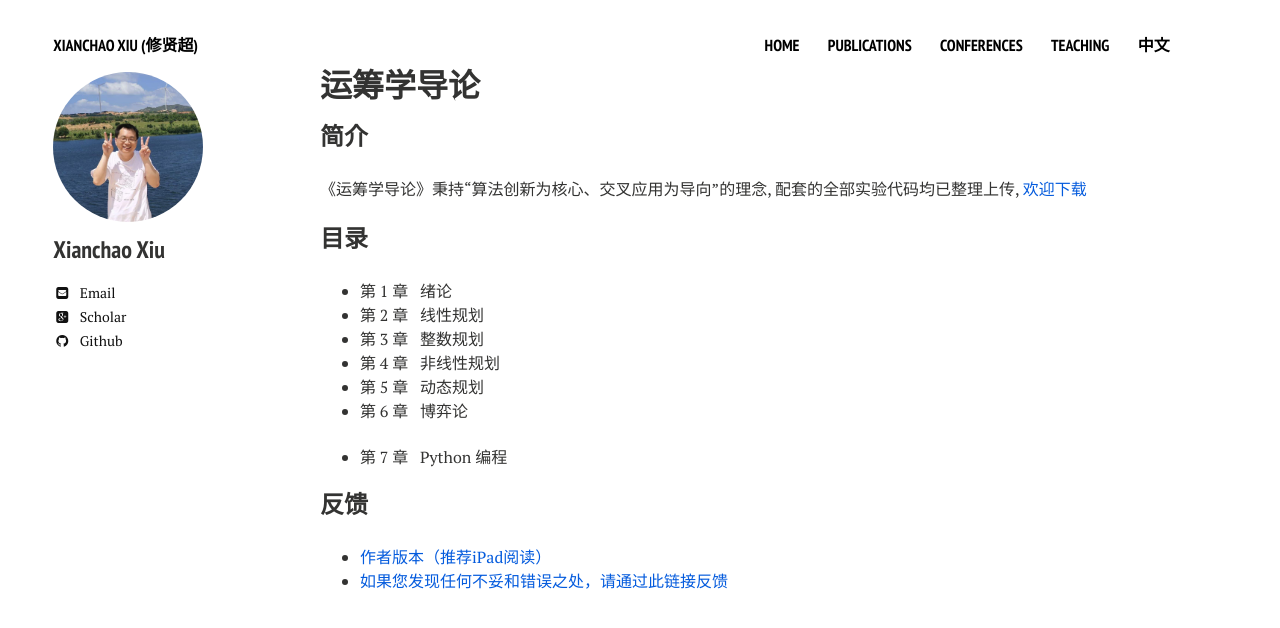
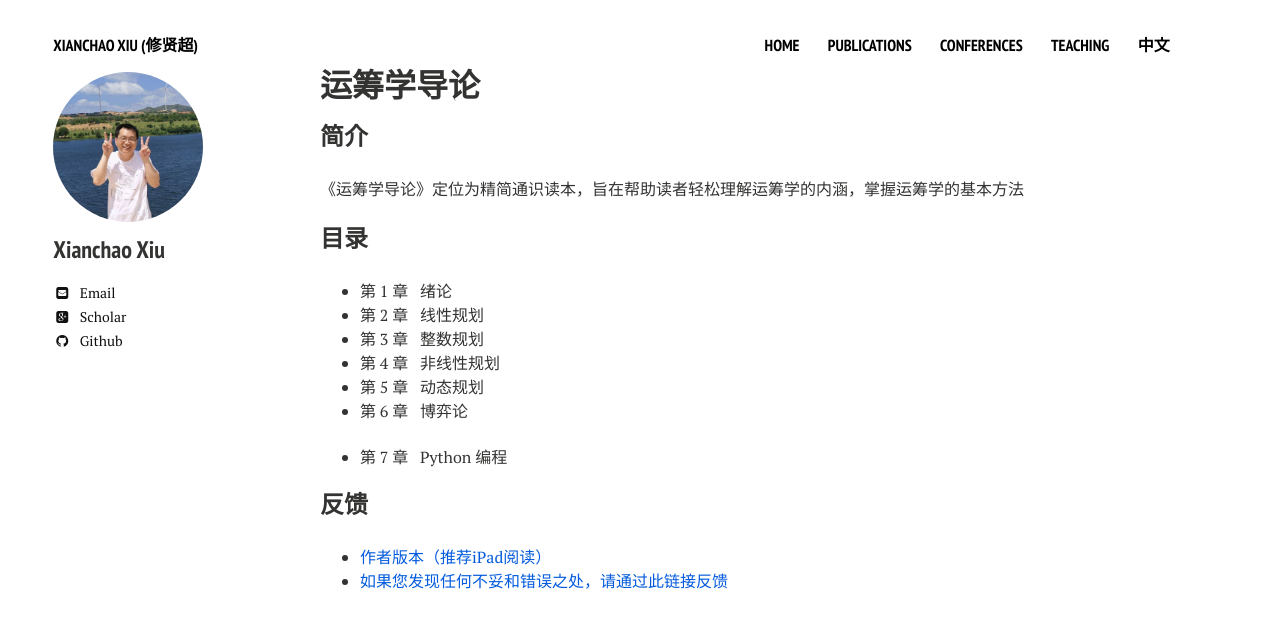
Before and after one commit to xianchaoxiu/xianchaoxiu.github.io, a Jekyll site: the page built from chinese/book/OR/index.md, in a window 1280 px wide. Shown: the top 628 px of the page. Built offline with Jekyll 4.4.1, drawn with Linux system fonts in a browser that asks for light colours; nearby versions of some CDN libraries.

Commit message:
Update index.md

```diff
--- a/chinese/book/OR/index.md
+++ b/chinese/book/OR/index.md
@@ -7,7 +7,7 @@ share: false
 
 ### 简介
 
-《运筹学导论》秉持“算法创新为核心、交叉应用为导向”的理念, 配套的全部实验代码均已整理上传,  <a href="https://github.com/xianchaoxiu" class="textlink" target="_blank"> 欢迎下载 </a>
+《运筹学导论》定位为精简通识读本，旨在帮助读者轻松理解运筹学的内涵，掌握运筹学的基本方法
 
 
 ### 目录
```
